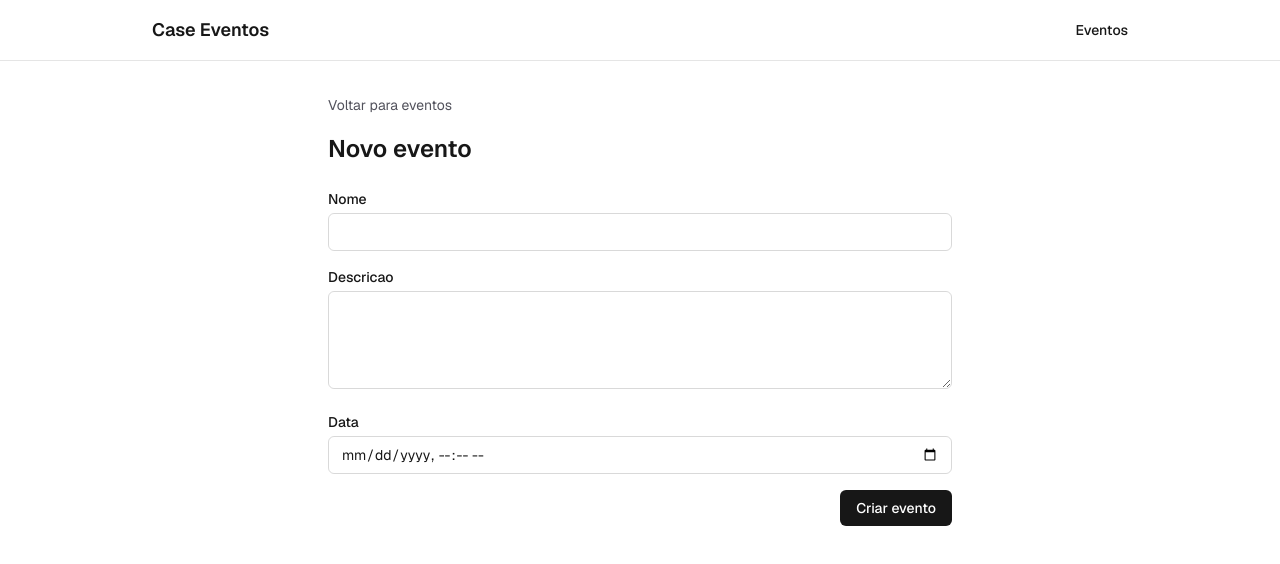
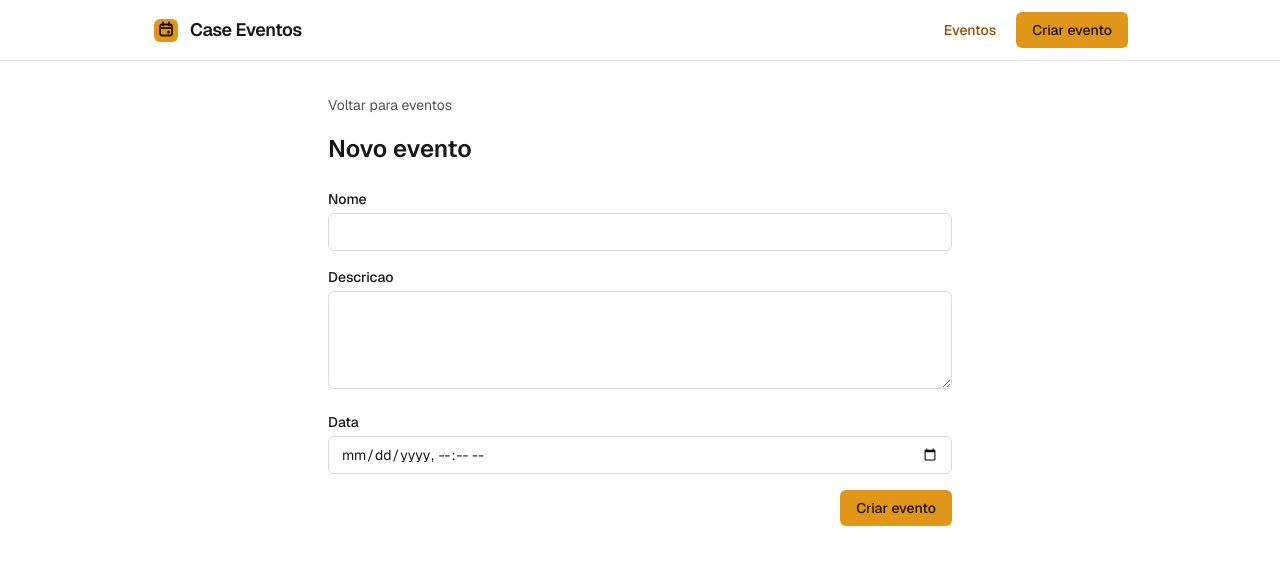
Before and after one commit to Cledson96/case-eventos, a Next.js app in the folder frontend/: page /events/new in a window 1280 px wide. Shown: the top 564 px of the page. Built offline with nearby package versions, Linux system fonts and the light colour scheme.

Commit message:
feat: adiciona cor de marca ambar e refatora header

```diff
--- a/frontend/src/app/globals.css
+++ b/frontend/src/app/globals.css
@@ -3,11 +3,22 @@
 :root {
   --background: #ffffff;
   --foreground: #171717;
+
+  --brand: oklch(0.73 0.15 73);
+  --brand-hover: oklch(0.67 0.15 71);
+  --brand-strong: oklch(0.5 0.12 60);
+  --brand-contrast: #1b1206;
+  --brand-soft: oklch(0.97 0.03 80);
 }
 
 @theme inline {
   --color-background: var(--background);
   --color-foreground: var(--foreground);
+  --color-brand: var(--brand);
+  --color-brand-hover: var(--brand-hover);
+  --color-brand-strong: var(--brand-strong);
+  --color-brand-contrast: var(--brand-contrast);
+  --color-brand-soft: var(--brand-soft);
   --font-sans: var(--font-geist-sans);
   --font-mono: var(--font-geist-mono);
 }
@@ -16,6 +27,12 @@
   :root {
     --background: #0a0a0a;
     --foreground: #ededed;
+
+    --brand: oklch(0.75 0.15 75);
+    --brand-hover: oklch(0.81 0.13 78);
+    --brand-strong: oklch(0.82 0.13 80);
+    --brand-contrast: #1b1206;
+    --brand-soft: oklch(0.26 0.05 72);
   }
 }
 
--- /dev/null
+++ b/frontend/src/components/layout/BrandMark.tsx
@@ -0,0 +1,44 @@
+export function BrandMark({ className }: { className?: string }) {
+  return (
+    <svg
+      width="28"
+      height="28"
+      viewBox="0 0 28 28"
+      fill="none"
+      aria-hidden="true"
+      className={className}
+    >
+      <rect x="2" y="3" width="24" height="23" rx="6" fill="var(--brand)" />
+      <rect
+        x="8"
+        y="8.5"
+        width="12"
+        height="11"
+        rx="2"
+        fill="none"
+        stroke="var(--brand-contrast)"
+        strokeWidth="1.8"
+      />
+      <line x1="8" y1="12" x2="20" y2="12" stroke="var(--brand-contrast)" strokeWidth="1.8" />
+      <line
+        x1="11"
+        y1="6.5"
+        x2="11"
+        y2="9.5"
+        stroke="var(--brand-contrast)"
+        strokeWidth="1.8"
+        strokeLinecap="round"
+      />
+      <line
+        x1="17"
+        y1="6.5"
+        x2="17"
+        y2="9.5"
+        stroke="var(--brand-contrast)"
+        strokeWidth="1.8"
+        strokeLinecap="round"
+      />
+      <circle cx="16.5" cy="16" r="1.5" fill="var(--brand-contrast)" />
+    </svg>
+  );
+}
--- a/frontend/src/components/layout/Header.tsx
+++ b/frontend/src/components/layout/Header.tsx
@@ -1,15 +1,51 @@
+"use client";
+
 import Link from "next/link";
+import { usePathname } from "next/navigation";
+
+import { buttonPrimary } from "@/components/ui/styles";
+import { BrandMark } from "./BrandMark";
+
+const navLinks = [{ href: "/events", label: "Eventos" }];
 
 export function Header() {
+  const pathname = usePathname();
+
   return (
-    <header className="border-b border-black/10 dark:border-white/15">
-      <nav className="mx-auto flex w-full max-w-5xl items-center justify-between px-6 py-4">
-        <Link href="/" className="text-lg font-semibold">
-          Case Eventos
+    <header className="sticky top-0 z-30 border-b border-black/10 bg-background dark:border-white/10">
+      <nav className="mx-auto flex w-full max-w-5xl items-center justify-between gap-4 px-6 py-3">
+        <Link
+          href="/"
+          className="flex items-center gap-2.5 rounded-md focus-visible:outline-none focus-visible:ring-2 focus-visible:ring-brand focus-visible:ring-offset-2 focus-visible:ring-offset-background"
+        >
+          <BrandMark />
+          <span className="text-lg font-semibold tracking-tight">Case Eventos</span>
         </Link>
-        <Link href="/events" className="text-sm font-medium hover:underline">
-          Eventos
-        </Link>
+
+        <div className="flex items-center gap-1 sm:gap-2">
+          {navLinks.map((link) => {
+            const active = pathname === link.href || pathname.startsWith(`${link.href}/`);
+
+            return (
+              <Link
+                key={link.href}
+                href={link.href}
+                aria-current={active ? "page" : undefined}
+                className={`rounded-md px-3 py-1.5 text-sm font-medium transition-colors focus-visible:outline-none focus-visible:ring-2 focus-visible:ring-brand focus-visible:ring-offset-2 focus-visible:ring-offset-background ${
+                  active
+                    ? "text-brand-strong"
+                    : "text-zinc-600 hover:text-foreground dark:text-zinc-400 dark:hover:text-foreground"
+                }`}
+              >
+                {link.label}
+              </Link>
+            );
+          })}
+
+          <Link href="/events/new" className={buttonPrimary}>
+            Criar evento
+          </Link>
+        </div>
       </nav>
     </header>
   );
--- a/frontend/src/components/ui/styles.ts
+++ b/frontend/src/components/ui/styles.ts
@@ -3,8 +3,9 @@ export const fieldLabel = "block text-sm font-medium";
 export const fieldControl =
   "mt-1 w-full rounded-md border border-black/15 bg-transparent px-3 py-2 text-sm outline-none focus:border-black/40 dark:border-white/20 dark:focus:border-white/50";
 
-export const buttonPrimary =
-  "rounded-md bg-foreground px-4 py-2 text-sm font-medium text-background transition-opacity hover:opacity-90 disabled:cursor-not-allowed disabled:opacity-50";
+const focusRing =
+  "focus-visible:outline-none focus-visible:ring-2 focus-visible:ring-brand focus-visible:ring-offset-2 focus-visible:ring-offset-background";
 
-export const buttonSecondary =
-  "rounded-md border border-black/15 px-4 py-2 text-sm font-medium transition-colors hover:border-black/40 dark:border-white/20 dark:hover:border-white/50";
+export const buttonPrimary = `inline-flex items-center justify-center rounded-md bg-brand px-4 py-2 text-sm font-medium text-brand-contrast transition-colors hover:bg-brand-hover disabled:cursor-not-allowed disabled:opacity-50 ${focusRing}`;
+
+export const buttonSecondary = `inline-flex items-center justify-center rounded-md border border-black/15 px-4 py-2 text-sm font-medium transition-colors hover:border-black/40 dark:border-white/20 dark:hover:border-white/50 ${focusRing}`;
```
